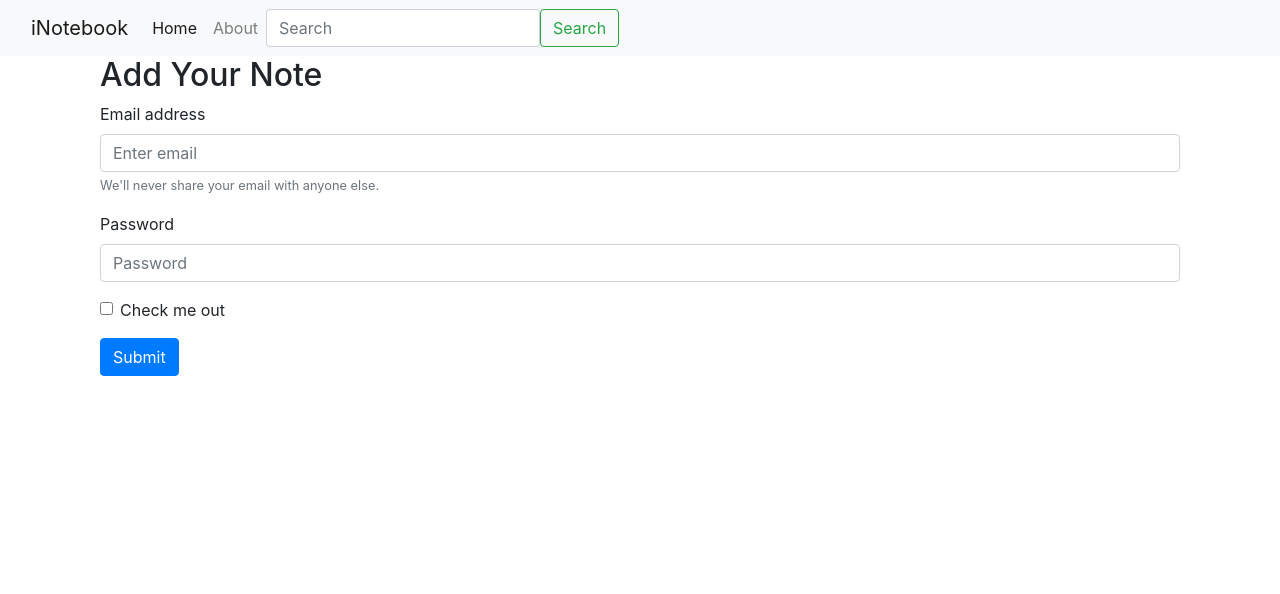
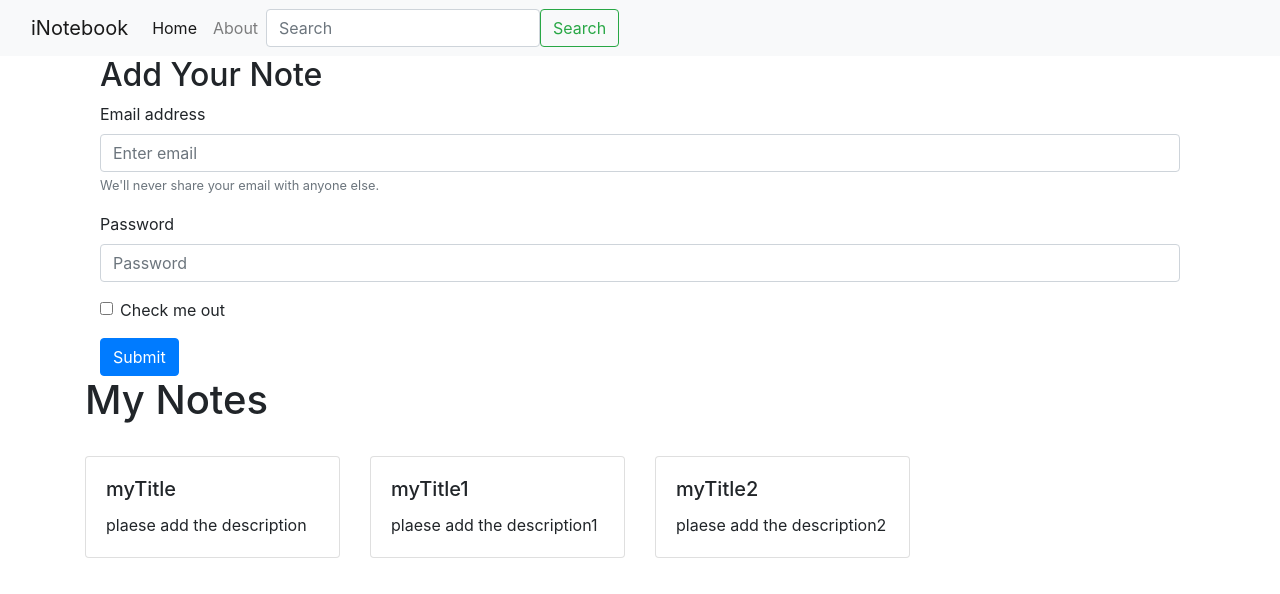
Before and after one commit to absiemon/CloudNote, a React (Create React App) app: page / in a window 1280 px wide. Shown: the top 594 px of the page. Built offline with nearby package versions, Linux system fonts and the light colour scheme.

Commit message:
added notes and noteItem components

```diff
--- a/src/components/Home.js
+++ b/src/components/Home.js
@@ -1,9 +1,10 @@
 import React from 'react';
-
+import { Notes } from './Notes';
 
 const Home = ()=>{
 
     return(
+        <div>
         <div className="container">
             <h2>Add Your Note</h2>
 
@@ -23,7 +24,8 @@ const Home = ()=>{
                 </div>
                 <button type="submit" className="btn btn-primary">Submit</button>
             </form>
-
+        </div>
+        <Notes></Notes>
       </div>
     )
 }
--- /dev/null
+++ b/src/components/NoteItem.js
@@ -0,0 +1,17 @@
+import React from 'react'
+
+// one note item
+export const NoteItem = (props) => {
+
+    const {note }= props;
+  return (
+    <div className="col-md-3">
+        <div class="card my-3">
+            <div class="card-body">
+                <h5 class="card-title">{note.title}</h5>
+                <p class="card-text">{note.description}</p>
+            </div>
+        </div>
+    </div>
+  )
+}
--- /dev/null
+++ b/src/components/Notes.js
@@ -0,0 +1,21 @@
+import React from 'react'
+import {useContext} from 'react';
+import noteContext from '../contexts/notes/noteContext'
+import { NoteItem } from './NoteItem';
+
+export const Notes = () => {
+
+    const context = useContext(noteContext);
+    const {notes, setNotes} = context;
+  return (
+    <>
+    <h1>My Notes</h1>
+    <div className="row my-3">
+        {/* showing up all the notes of the user */}
+        {notes.map((note) =>{
+            return <NoteItem note={note}/>
+        })}
+    </div>
+    </>
+    )
+}
--- a/src/contexts/notes/NoteState.js
+++ b/src/contexts/notes/NoteState.js
@@ -1,15 +1,43 @@
 // we will make a state here
-
+import React, {useState} from 'react';
 import noteContext from './noteContext';
 
 const NoteState = (props)=>{
 
-    const state = {
-        "name":"Abhay",
-        "class":"5b"
+    const notesinitial  = [
+    {
+      "_id": "62b5389e73622017353a5937",
+      "user": "62b1a7df2bbfe5090782f47c",
+      "title": "myTitle",
+      "description": "plaese add the description",
+      "tag": "personal",
+      "date": "2022-06-24T04:07:58.686Z",
+      "__v": 0
+    },
+    {
+      "_id": "62b538e073622017353a5939",
+      "user": "62b1a7df2bbfe5090782f47c",
+      "title": "myTitle1",
+      "description": "plaese add the description1",
+      "tag": "personal",
+      "date": "2022-06-24T04:09:04.739Z",
+      "__v": 0
+    },
+    {
+      "_id": "62b538ff73622017353a593b",
+      "user": "62b1a7df2bbfe5090782f47c",
+      "title": "myTitle2",
+      "description": "plaese add the description2",
+      "tag": "personal",
+      "date": "2022-06-24T04:09:35.640Z",
+      "__v": 0
     }
+  ]
+
+  //using useState hook to set state
+  const [notes, setNotes] = useState(notesinitial);
     return(
-        <noteContext.Provider value ={state}>
+        <noteContext.Provider value ={{notes, setNotes}}>
             {props.children}
         </noteContext.Provider>
     )
```
Lines whose indentation alone changed are shown as unchanged.
